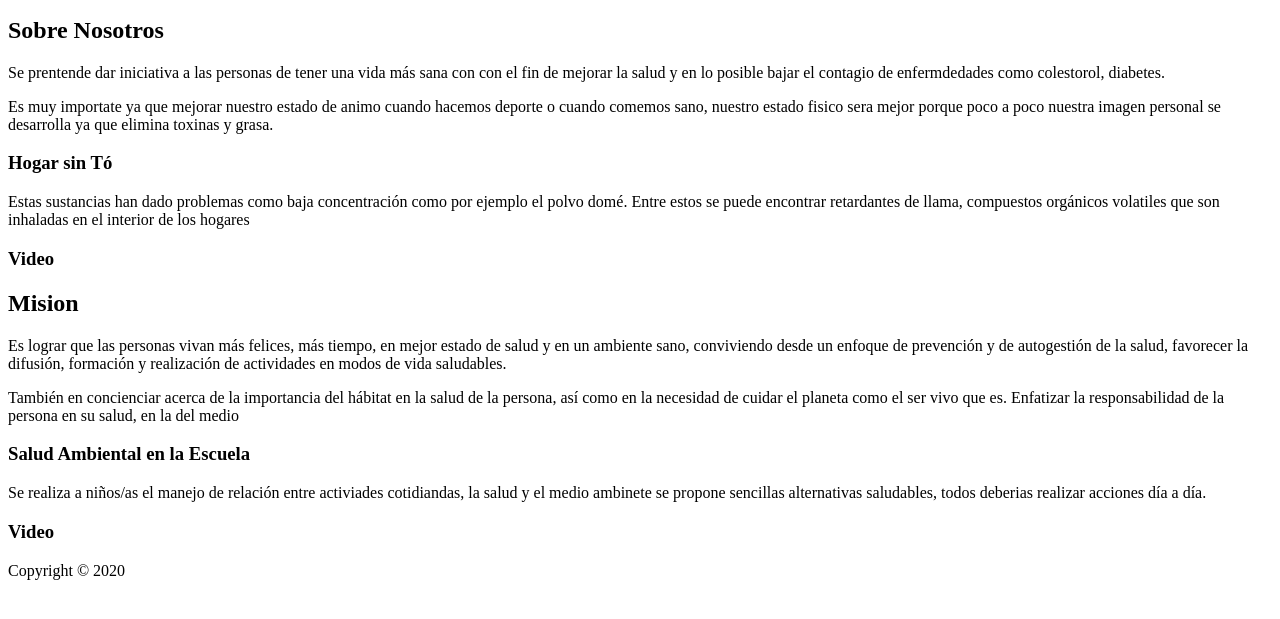
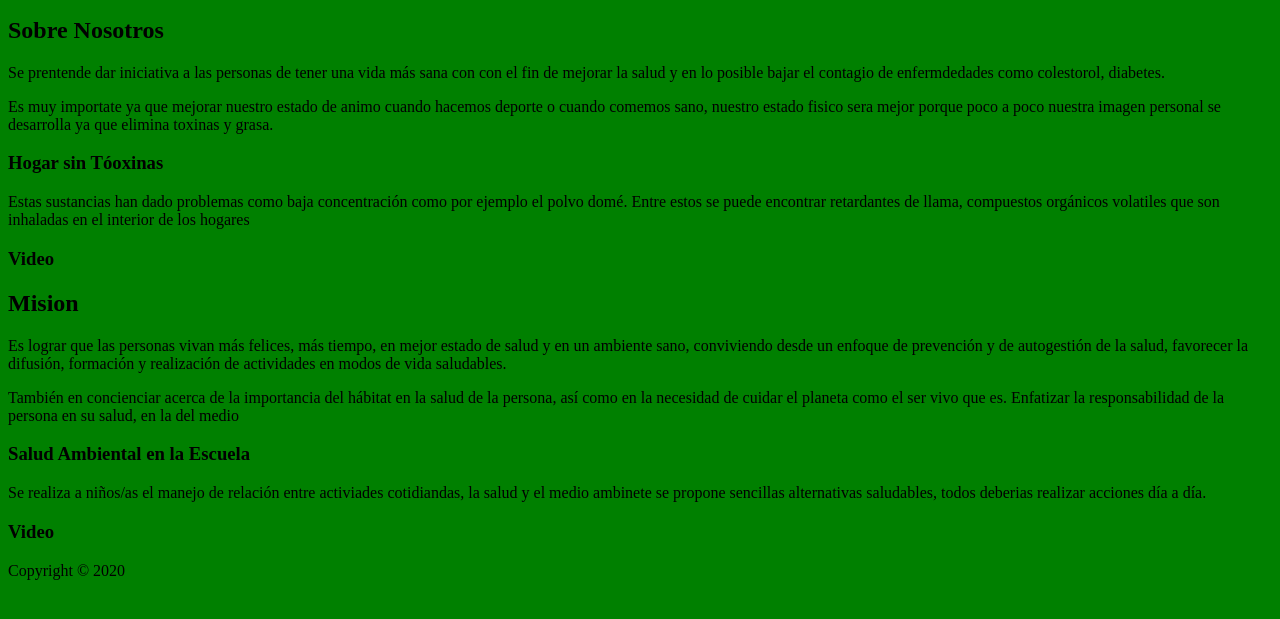
Before and after one commit to jessica-maribel/Practica01-Mi-Primer-Sitio-Web, a plain HTML site: page index.html in a window 1280 px wide. Shown: the part 155-774 px from the top of the page. Drawn offline with Linux system fonts and the light colour scheme.

Commit message:
implementacion de color en el body de index.html

```diff
--- a/index.html
+++ b/index.html
@@ -12,7 +12,7 @@
 
     </head>
 <title>Estilo de Vida Sana</title>
-<body>
+<body bgcolor="green">
     <header>
         <h1>Estilo de Vida Sana </h1>
     </header>
@@ -36,7 +36,7 @@
                       cuando comemos sano, nuestro estado fisico sera mejor porque poco a poco nuestra
                       imagen personal se desarrolla ya que elimina toxinas y grasa.</p>
                     <aside>
-                        <h3>Hogar sin T&oacute; </h3>
+                        <h3>Hogar sin T&oacute;oxinas </h3>
                         <p>Estas sustancias han dado problemas como baja concentraci&oacute;n
                             como por ejemplo el polvo dom&eacute;. Entre estos se puede encontrar
                             retardantes de llama, compuestos org&aacute;nicos volatiles que son
```
